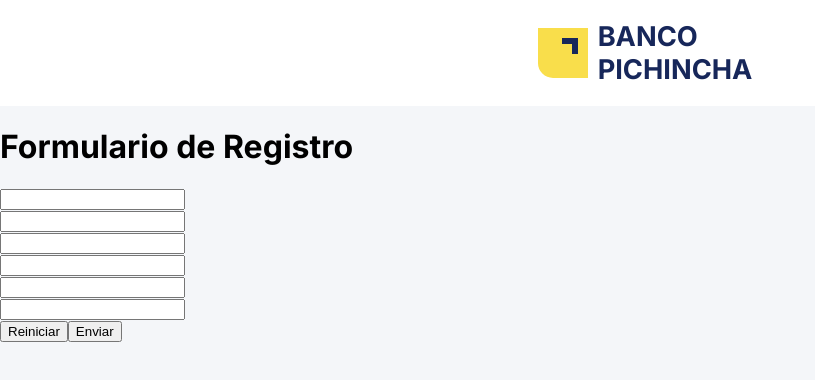
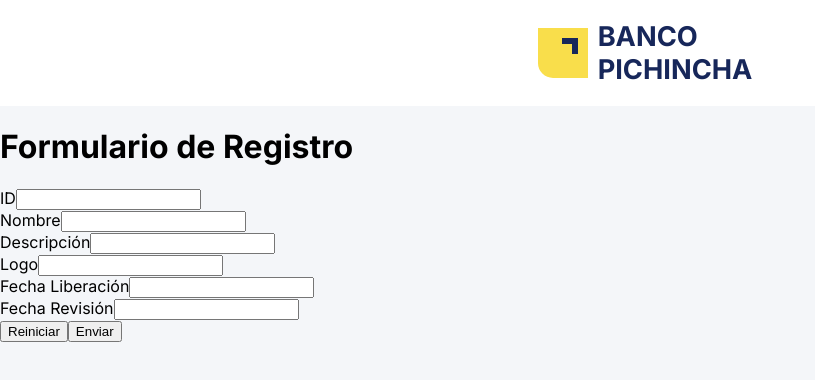
Before and after one commit to brayanibp/devsu-banco-pichincha-test, a Next.js app: page /create in a window 1280 px wide. Shown: the top 380 px of the page, without its empty margins (0-815 px from the left). Built offline with nearby package versions, Linux system fonts and the light colour scheme.

Commit message:
Adding form functionality

```diff
--- a/src/components/product-form/index.tsx
+++ b/src/components/product-form/index.tsx
@@ -1,13 +1,24 @@
 'use client';
 import { FormEvent } from "react";
 
-export function ProductForm (props: { action: string }) {
+interface IFormValues {
+  [key: string]: string
+}
+
+export function ProductForm ({ action }: { action: 'create' | 'update' }) {
   const onSubmit = (ev: FormEvent) => {
     ev.preventDefault();
-    console.log(props.action);
+    const form = ev.currentTarget as HTMLFormElement;
+    console.log(form);
+    const formData = new FormData(form);
+    console.log(formData.entries());
+    let product: IFormValues = {};
+    formData.forEach((value: FormDataEntryValue, key) => {
+      product[key] = value.toString();
+    })
+    console.log(product);
   }
-  const cleanForm = (event: Event) => {
-    console.log(event);
+  const cleanForm = () => {
     return 0;
   }
   return <form onSubmit={(event: FormEvent)=>onSubmit(event)}>
@@ -17,32 +28,32 @@ export function ProductForm (props: { action: string }) {
     <div>
       <div>
         <div>
-          <label htmlFor=""></label>
-          <input type="text" name="" id="" />
+          <label htmlFor="id">ID</label>
+          <input type="text" name="id" id="id" />
         </div>
         <div>
-          <label htmlFor=""></label>
-          <input type="text" name="" id="" />
+          <label htmlFor="name">Nombre</label>
+          <input type="text" name="name" id="name" />
         </div>
       </div>
       <div>
         <div>
-          <label htmlFor=""></label>
-          <input type="text" name="" id="" />
+          <label htmlFor="description">Descripción</label>
+          <input type="text" name="description" id="description" />
         </div>
         <div>
-          <label htmlFor=""></label>
-          <input type="text" name="" id="" />
+          <label htmlFor="logo">Logo</label>
+          <input type="text" name="logo" id="logo" />
         </div>
       </div>
       <div>
         <div>
-          <label htmlFor=""></label>
-          <input type="text" name="" id="" />
+          <label htmlFor="date_release">Fecha Liberación</label>
+          <input type="text" name="date_release" id="date_release" />
         </div>
         <div>
-          <label htmlFor=""></label>
-          <input type="text" name="" id="" />
+          <label htmlFor="date_revision">Fecha Revisión</label>
+          <input type="text" name="date_revision" id="date_revision" />
         </div>
       </div>
     </div>
--- a/src/components/product-item/index.tsx
+++ b/src/components/product-item/index.tsx
@@ -1,8 +1,8 @@
-import { Product } from '@/models/product-model';
+import { IProduct } from '@/models/product-model';
 import styles from './product-item.module.css';
 import Image from 'next/image';
 
-export default function ProductItem({ logo, name, description, date_release, date_revision }: Product) {
+export default function ProductItem({ logo, name, description, date_release, date_revision }: IProduct) {
   return (
     <tr className={styles.row}>
       <td className={styles.col}>
--- a/src/components/records-limit/records-limit.module.css
+++ b/src/components/records-limit/records-limit.module.css
@@ -13,6 +13,7 @@
   min-width: 65px;
   width: fit-content;
   overflow: hidden;
+  background: #ffffff;
 }
 
 .arrow {
--- a/src/models/product-model.ts
+++ b/src/models/product-model.ts
@@ -1,4 +1,4 @@
-export interface Product {
+export interface IProduct {
   id: string;
   name: string;
   description: string;
```
Also changed, not shown: src/hooks/useProductList.ts (+4 -4 lines), src/services/products-service.ts (+4 -4 lines).
